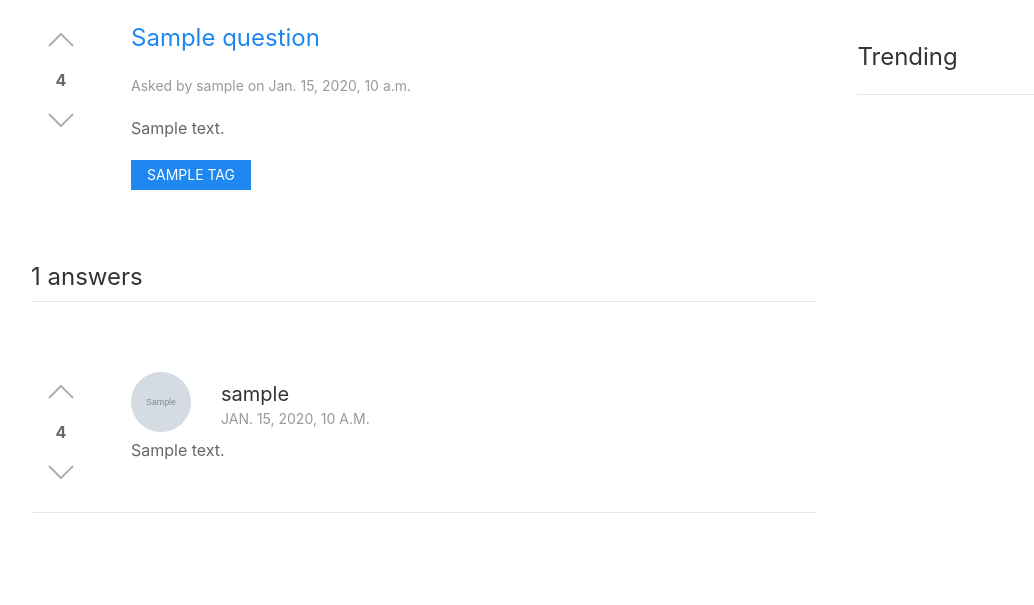
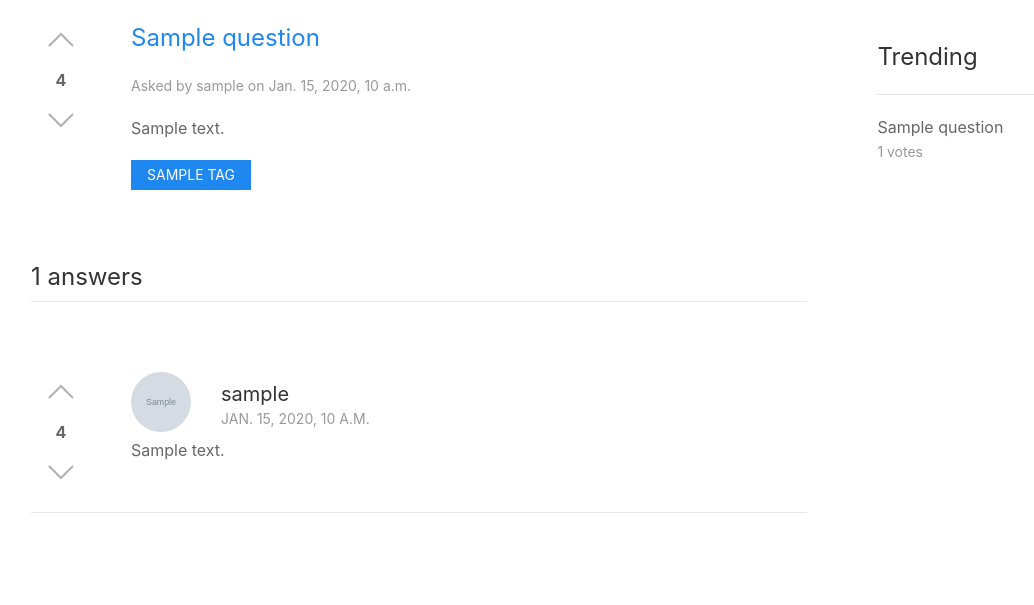
Before and after one commit to stkrizh/otus-django-hasker, a Django app: template templates/answers.html in a window 1280 px wide. Shown: the part 120-725 px from the top of the page, without its empty margins (9-1043 px from the left). Run offline with Django 3.2, Linux system fonts and the light colour scheme; a user stored in the database is signed in; tables that the repository leaves empty hold one stand-in row (values such as "Sample post"); the template is opened without the code that fills it: values that come from a table or form of the project are taken from there, most other values are stand-ins (such as "Sample title", 1, 10 or a date in 2020); grey boxes marked "Sample" are stand-in pictures; parts of the project's set-up code (start-up, migrations or seed data) failed here and were passed over; some libraries are stand-ins or nearby versions.

Commit message:
Add trending block

```diff
--- a/questions/models.py
+++ b/questions/models.py
@@ -84,7 +84,7 @@ class AnswerVote(AbstractVote):
         "Answer",
         on_delete=models.CASCADE,
         related_name="votes",
-        related_query_name="vote",
+        related_query_name="votes",
     )
 
 
@@ -108,7 +108,7 @@ class QuestionVote(AbstractVote):
         "Question",
         on_delete=models.CASCADE,
         related_name="votes",
-        related_query_name="vote",
+        related_query_name="votes",
     )
 
 
@@ -122,6 +122,13 @@ class Question(AbstractPost):
 
     def __str__(self):
         return self.title
+
+    @classmethod
+    def trending(cls, count: int = 5) -> models.QuerySet:
+        """ Returns a query set of trending questions.
+        """
+        qs = cls.objects.annotate(votes_count=models.Count("votes"))
+        return qs.order_by("-votes_count")[:count]
 
     def add_tags(self, tags: List[str], user) -> None:
         if self.pk is None:
--- a/templates/answers.html
+++ b/templates/answers.html
@@ -2,9 +2,6 @@
 {% load static %}
 
 {% block content %}
-<div uk-grid>
-    <div class="uk-width-2-3">
-
 <div uk-grid>
     <div class="votes uk-flex uk-flex-column uk-flex-top uk-flex-middle" data-url="{% url 'vote_question' %}" data-target="{{ question.pk }}">
         <div class="votes__vote votes__vote-up" data-value="1" uk-icon="icon: chevron-up; ratio: 2"></div>
@@ -99,15 +96,6 @@
 </div>
 {% endif %}
 
-    </div>
-    <div class="uk-width-1-3 uk-margin-top">
-        <div class="uk-container">
-            <h3>Trending</h3>
-            <hr>
-        </div>
-    </div>
-</div>
-
 <div id="modal-center" class="uk-flex-top" uk-modal>
     <div class="uk-modal-dialog uk-modal-body uk-margin-auto-vertical">
         <button class="uk-modal-close-default" type="button" uk-close></button>
--- a/templates/ask.html
+++ b/templates/ask.html
@@ -3,7 +3,7 @@
 {% block content %}
 
 
-<div class="uk-container uk-margin-top uk-width-1-2">
+<div class="uk-container uk-margin-top uk-width-1-1">
 
     <h3>Ask a question</h3>
 
--- a/templates/base.html
+++ b/templates/base.html
@@ -62,8 +62,26 @@
                     {% endfor %}
                     {% endif %}
 
-                    {% block content %}
-                    {% endblock content %}
+                    <div uk-grid class="uk-grid-large">
+                        <div class="uk-width-2-3">
+                        {% block content %}
+                        {% endblock content %}
+                        </div>
+                        <div class="uk-width-1-3">
+                            <div class="uk-container uk-margin-top">
+                                <h3>Trending</h3>
+                                <hr>
+                                {% for question in trending %}
+                                <div class="uk-margin-bottom">
+                                    <div>
+                                        <a class="uk-link-heading" href="{% url 'question_detail' question_id=question.pk %}">{{ question.title }}</a>
+                                    </div>
+                                    <span class="uk-text-meta">{{ question.votes_count }} votes</span>
+                                </div>
+                                {% endfor %}
+                            </div>
+                        </div>
+                    </div>
                 </div>
             </div>
         </div>
--- a/users/views.py
+++ b/users/views.py
@@ -4,10 +4,12 @@ from django.shortcuts import redirect
 from django.urls import reverse_lazy
 from django.views.generic.edit import CreateView, FormView, View
 
+from questions.views import TrendingMixin
+
 from .forms import LogInForm, SignUpForm
 
 
-class LogIn(FormView):
+class LogIn(TrendingMixin, FormView):
     form_class = LogInForm
     success_url = reverse_lazy("index")
     template_name = "users/login.html"
@@ -44,7 +46,7 @@ class LogOut(View):
         return redirect("index")
 
 
-class SignUp(CreateView):
+class SignUp(TrendingMixin, CreateView):
     form_class = SignUpForm
     model = get_user_model()
     success_url = reverse_lazy("index")
```
Also changed, not shown: questions/views.py (+12 -5 lines), templates/questions.html (+1 -11 lines), questions/migrations/0006_auto_20190907_0958.py (added). Lines whose indentation alone changed are shown as unchanged.
